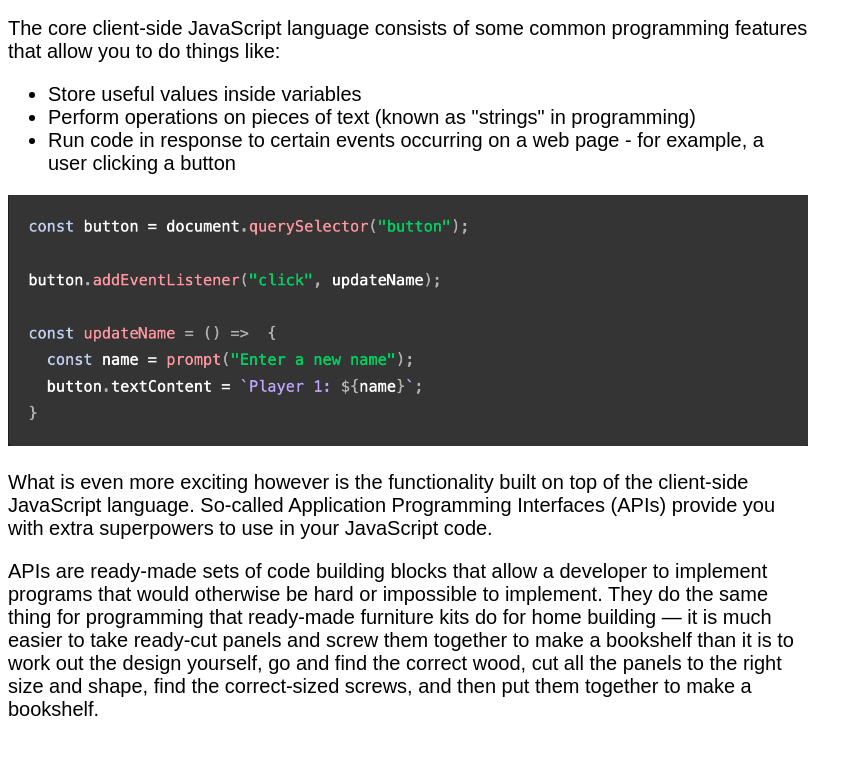
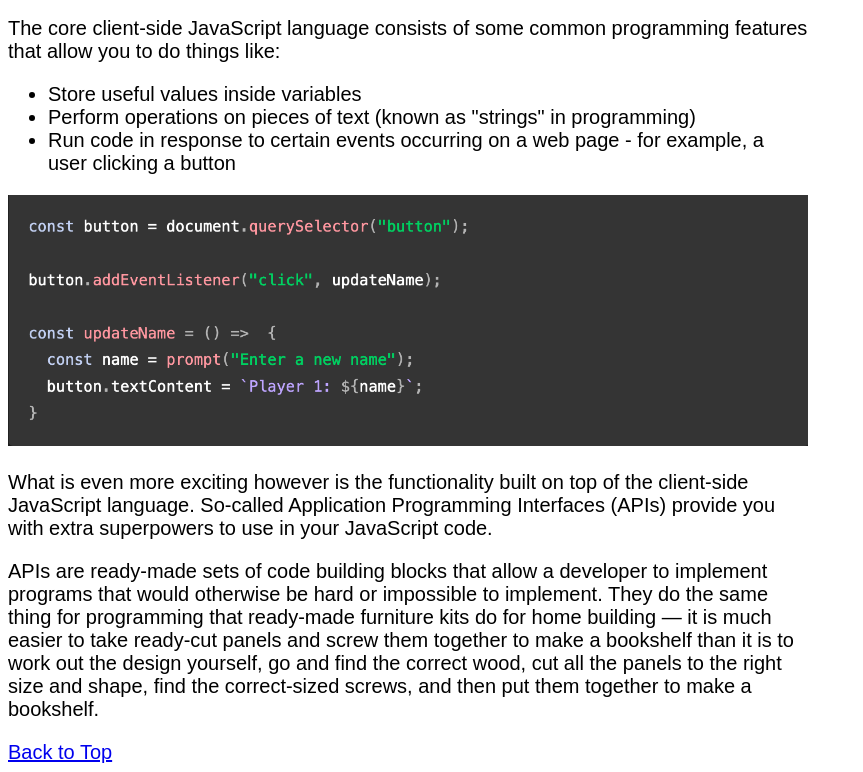
Before and after one commit to Wesley-YWC/acit1620-lab2, a plain HTML site: page index.html in a window 1280 px wide. Shown: the part 1589-2361 px from the top of the page, without its empty margins (0-863 px from the left). Before the commit the page ends 2330 px from the top, so only its background shows below. Drawn offline with Linux system fonts and the light colour scheme.

Commit message:
Adding "Back to Top" Function

```diff
--- a/index.html
+++ b/index.html
@@ -88,6 +88,11 @@
 
 </section>
 
+<nav>
+
+        <a href="#">Back to Top</a>
+
+</nav>
 
 
 
```
